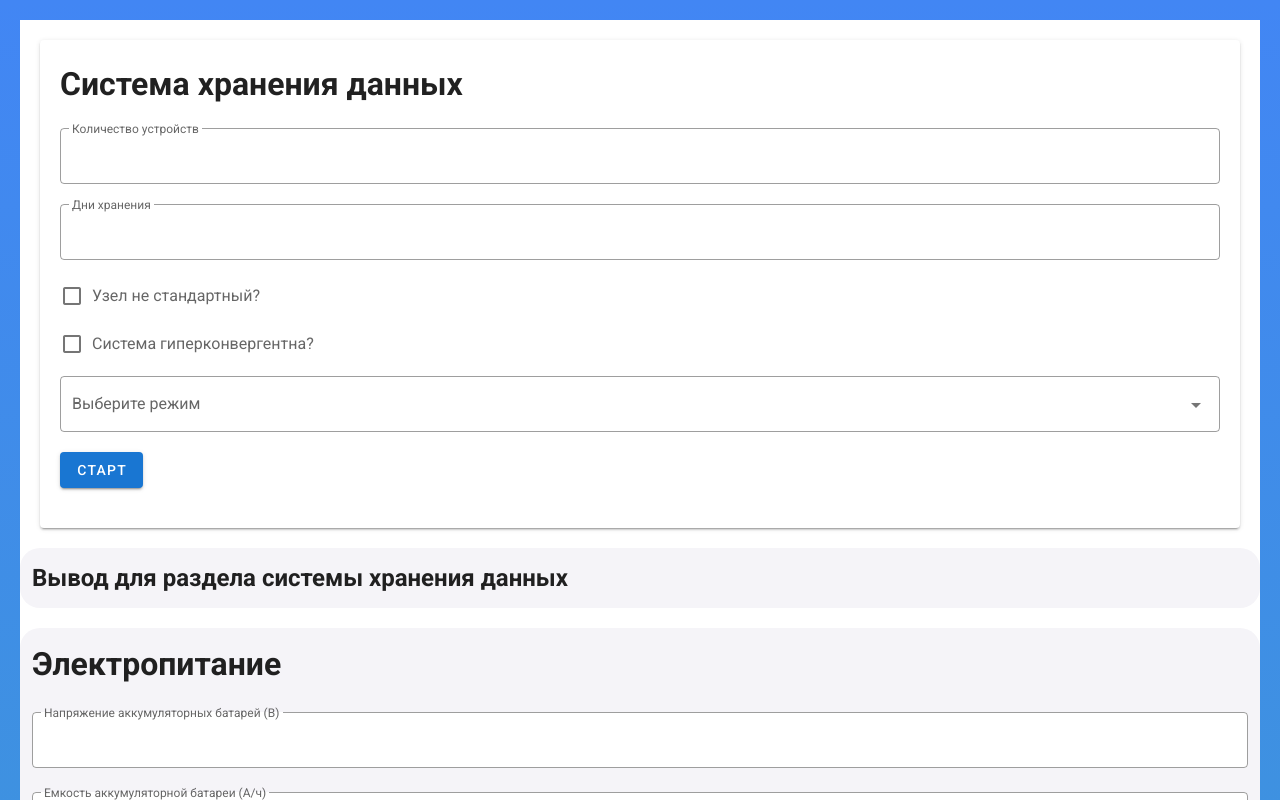
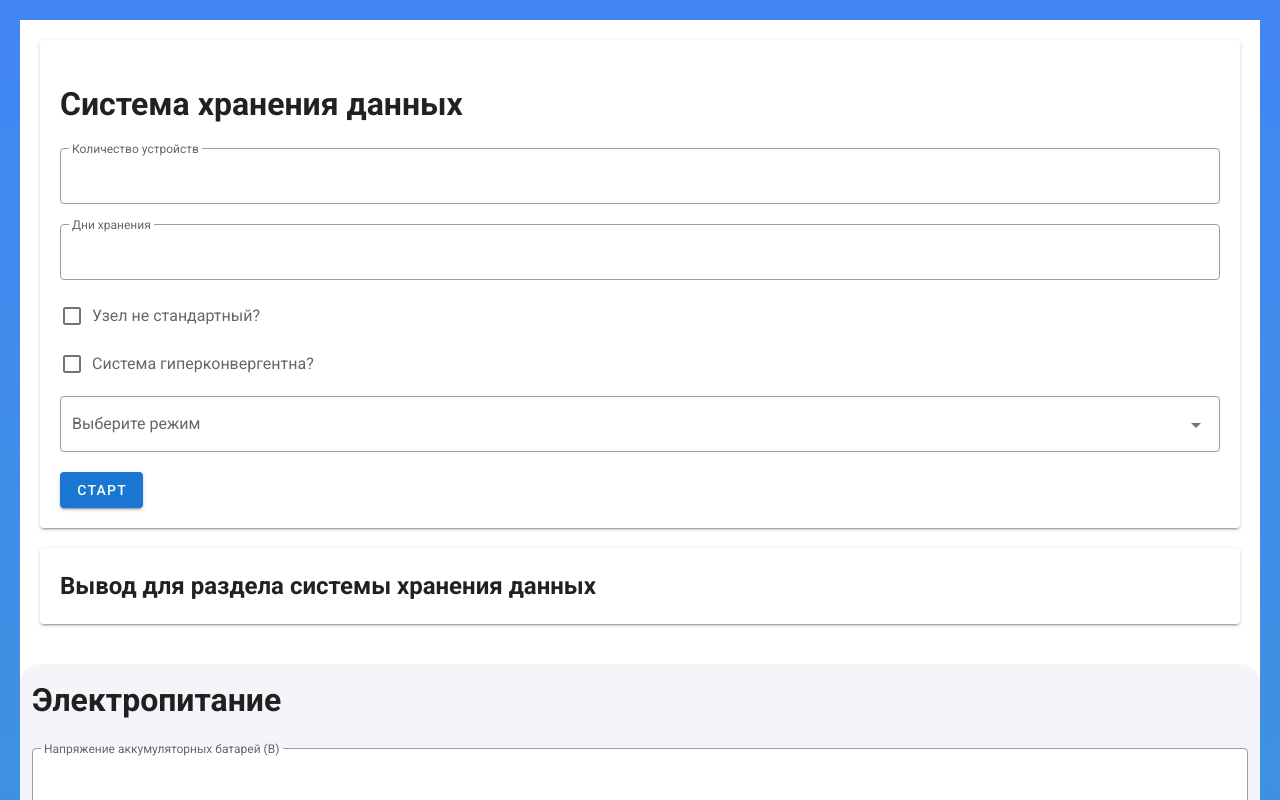
Before and after one commit to Axm749/PD_VUE_2, a Vue app: page / in a window 1280 px wide. Shown: the top 800 px of the page. Built offline with nearby package versions, Linux system fonts and the light colour scheme.

Commit message:
regular 31_03_2024 01:10

```diff
--- a/src/components/shd.vue
+++ b/src/components/shd.vue
@@ -3,9 +3,7 @@
     <v-card
       class="pa-5 ma-5"
     >
-      <h1 class="mb-5">Система хранения данных</h1>
-
-
+      <h1 class="mt-5">Система хранения данных</h1>
 
       <v-text-field
         outlined
@@ -16,7 +14,7 @@
         :rules="rule"
         hide-details="auto"
         v-model.number="users"
-        class="mb-5"
+        class="mt-5"
       />
 
       <v-text-field
@@ -29,25 +27,25 @@
         :rules="rule"
         hide-details="auto"
         v-model.number="days"
-        class="mb-5"
+        class="mt-5"
       />
-
+<!-- стандратный ли узел -->
       <v-checkbox
         info
         hide-details
         label="Узел не стандартный?"
         v-model="standart"
-        class="mb-5"
+        class="mt-5"
       />
-
+<!-- гиперконвергентность -->
       <v-checkbox
         info
         hide-details
         label="Система гиперконвергентна?"
         v-model="converg"
-        class="mb-5"
+        class="mt-5"
       />
-
+      <!-- настройки сервера -->
       <template v-if="converg">
         <v-dialog
           v-model="dialog1"
@@ -57,7 +55,7 @@
         >
           <template v-slot:activator="{ props1 }">
             <v-btn
-              class="mt-2 mb-5"
+              class="mt-2 mt-5"
               width="100%"
               color="primary"
               v-bind="props1"
@@ -214,9 +212,11 @@
 
 
           </v-card> -->
+
+          <!-- сами параметры через v-for -->
           <v-card
             outlined
-            class="pa-5 mb-5"
+            class="pa-5 mt-5"
           >
 
             <h1>Дополнительные сервера</h1>
@@ -225,7 +225,7 @@
             <div
               v-for="(server, index) in convServParam"
               :key="index"
-              class="mb-5"
+              class="mt-5"
             >
 
               <br>
@@ -239,7 +239,7 @@
                 placeholder="hello"
                 :rules="rule"
                 hide-details="auto"
-                class="mb-5"
+                class="mt-5"
               />
 
               <v-text-field
@@ -252,7 +252,7 @@
                 label="количество (шт)"
                 :rules="rule"
                 hide-details="auto"
-                class="mb-5"
+                class="mt-5"
               />
 
               <v-text-field
@@ -265,12 +265,12 @@
                 label="объём (ГБ)"
                 :rules="rule"
                 hide-details="auto"
-                class="mb-5"
+                class="mt-5"
               />
               <v-btn
                 color="error"
                 @click="deleteItem(server, index)"
-                class="mb-5"
+                class="mt-5"
               >  <v-icon>mdi-trash-can</v-icon>  удалить </v-btn>
               <hr>
 
@@ -279,14 +279,14 @@
             <v-btn
               color="primary"
               @click="extendConvServParamList"
-              class="mb-5"
+              class="mt-5"
             >добавить</v-btn>
 
             <v-btn
               color="success"
               @click="sumItUp"
-              class="mb-5"
-            >суммарный объём серверов</v-btn>
+              class="mt-5"
+            >суммарный объём</v-btn>
 
 
 
@@ -299,7 +299,7 @@
       </template>
 
 
-
+      <!-- если диск нестандартный -->
       <div v-show="standart">
         <v-text-field
           flat
@@ -311,8 +311,9 @@
           :rules="rule"
           hide-details="auto"
           v-model.number="capacity"
-        ></v-text-field>
-        <br />
+          class="mt-5"
+        />
+
         <v-text-field
           flat
           type="number"
@@ -323,9 +324,11 @@
           :rules="rule"
           hide-details="auto"
           v-model.number="discs"
-        ></v-text-field>
-        <br />
+          class="mt-5"
+        />
       </div>
+
+      <!-- выбор режима -->
       <v-select
         required
         v-model="options.value"
@@ -337,7 +340,7 @@
         item-text="name"
         item-value="value"
         label="Выберите режим"
-        class="mb-5"
+        class="mt-5"
       />
 
       <v-text-field
@@ -353,14 +356,17 @@
         :rules="rule"
         hide-details="auto"
         v-model.number="mBR"
-        class="mb-5"
+        class="mt-5"
       ></v-text-field>
+
+      <!-- старт -->
       <v-btn
         @click="start"
         color="primary"
-        class="mb-5"
+        class="mt-5"
       >Старт</v-btn>
-      <br>
+
+
       <template v-if="options.value == 'video'">
         <v-dialog
           v-model="dialog"
@@ -368,6 +374,7 @@
           width="auto"
           :scrollable="false"
           aria-hidden="true"
+          class="mt-5"
         >
           <template v-slot:activator="{ props }">
             <v-btn
@@ -375,15 +382,23 @@
               color="primary"
               v-bind="props"
               @click="getVideo"
+              class="mt-5"
               ><v-icon>mdi-cog</v-icon>
               Дополнительно
             </v-btn>
           </template>
+
           <video1 @cam_bitrate="getMbrVideo" />
+
         </v-dialog>
       </template>
     </v-card>
-    <v-container fluid>
+
+
+<!-- результаты вычислений -->
+    <v-card
+      class="pa-5 ma-5"
+    >
       <h2>Вывод для раздела системы хранения данных</h2>
       <div v-show="started">
         <p>Требуемый объём для хранения видеоданных {{ volume }} TiB</p>
@@ -400,7 +415,7 @@
         <p>Количество узлов {{ usli }} шт</p>
         <p>Количество узлов с резервированием {{ usli + 2 }} шт</p>
       </div>
-    </v-container>
+    </v-card>
   </div>
 </template>
 
```
Also changed, not shown: 1 other file (tests, documents, lock files or other folders).
